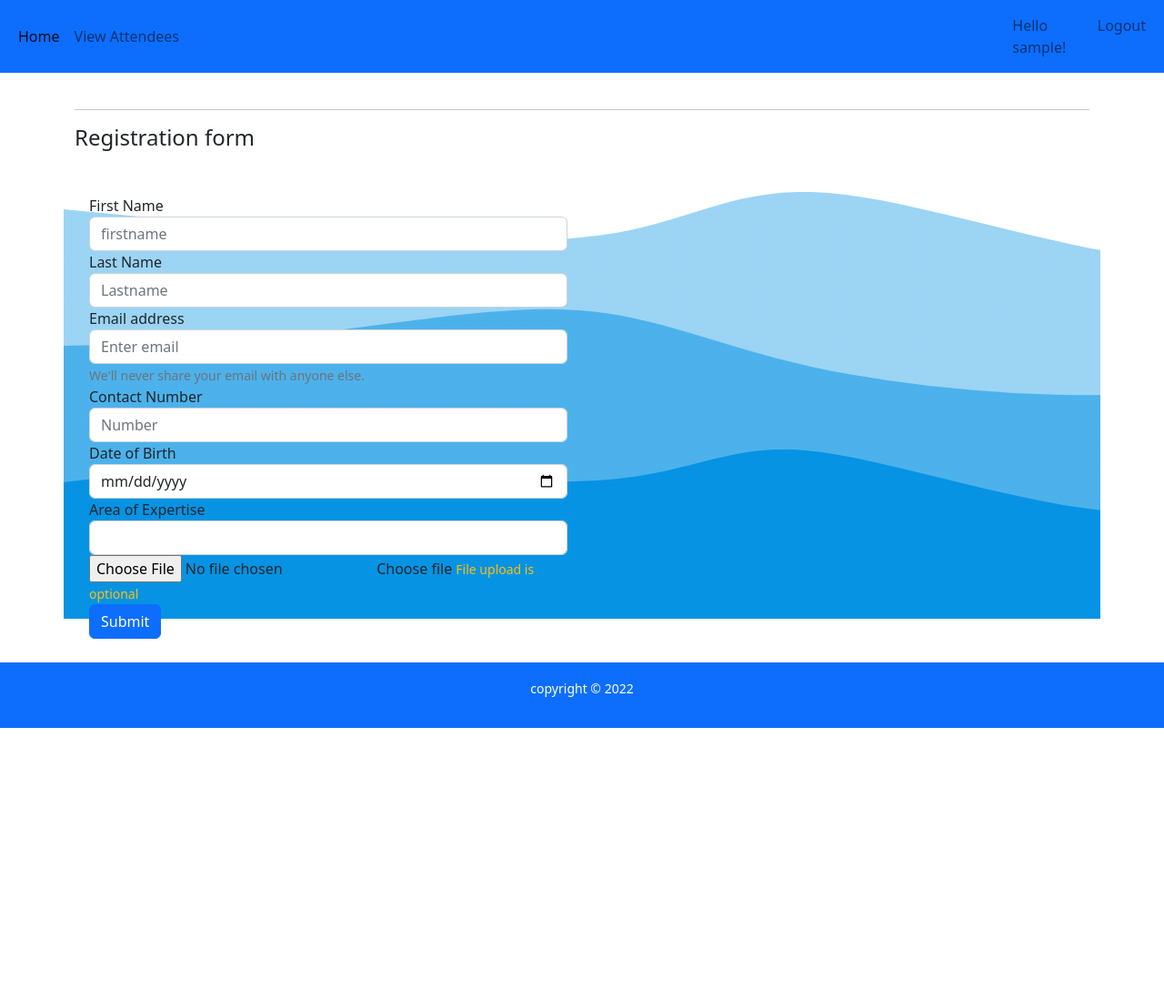
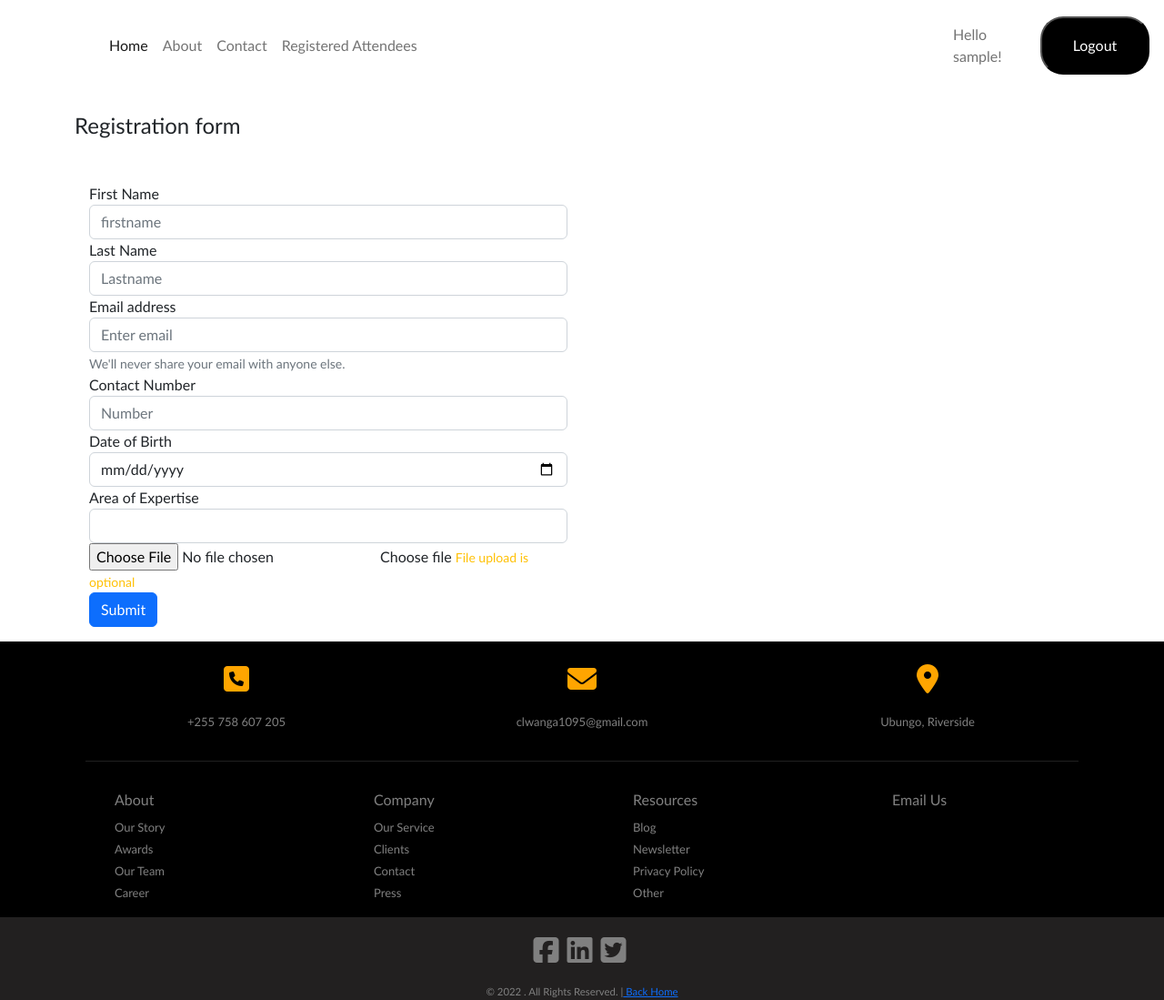
Before and after one commit to clwanga/conference_management_app, a PHP site: page /index.php in a window 1280 px wide. Shown: the whole page at 91% size. Before the commit the page ends 800 px from the top, so only its background shows below. Run offline with PHP 8.4, Linux system fonts and the light colour scheme; the visitor is signed in with stand-in values (Sample User, id 1); data that the repository does not hold is empty; some libraries are stand-ins or nearby versions.

Commit message:
enhanced the header and the footer pages

```diff
--- a/css/site.css
+++ b/css/site.css
@@ -1,3 +1,75 @@
-.container {
-    background-image: url("images/svg.png");
+* {
+  font-family: "Gill Sans", "Gill Sans MT", Calibri, "Trebuchet MS", sans-serif;
 }
+html{
+  margin: 0px;
+  padding: 0px;
+}
+nav {
+    height: 100px;
+    margin-left: 100px;
+}
+.button {
+  border-radius: 25px;
+  background-color:black;
+  margin: 0px 4px 0px 4px;
+  width: 120px;
+}
+.button a {
+  color: white;
+  font-size:medium;
+}
+.button:hover{
+  border-radius: 25px;
+  border-color: black;
+  background-color:white;
+  margin: 0px 4px 0px 4px;
+  width: 120px;
+  cursor: pointer;
+}
+.salutation {
+    width: 100px;
+}
+.pages a:hover {
+    border-bottom: 2px solid orange;
+    color: black;
+}
+.pages a {
+  font-weight:500;
+}
+.footer {
+  background-color: black;
+  color:gray;
+  margin-bottom: 0;
+  padding-top: 25px;
+}
+.col i {
+  color: orange;
+}
+.col p span {
+  font-size: small;
+}
+.col ul li a{
+  text-decoration: none;
+  font-size: small;
+  color: gray;
+}
+.col ul li {
+  list-style-type: none;
+  text-align:start;
+}
+.insideFooter{
+  background-color: rgb(34, 32, 32);
+  padding-top: 20px;
+}
+.insideFooter i {
+  padding-bottom: 20px;
+  padding-right: 5px;
+}
+.insideFooter p{
+  font-size: small;
+  margin: 0px;
+}
+.contact {
+  margin-top: 20px;
+}
--- a/includes/footer.php
+++ b/includes/footer.php
@@ -1,9 +1,88 @@
-    <div id="footer" class="p-3 bg-primary text-white fixed-bottom">
-        <p class="text-center"><small>copyright &copy; <?php echo  date('Y', time()) ?></small></p>
+</div>
+<div id="footer" class="footer">
+    <div class="container px-4 text-center">
+        <div class="row gx-5">
+            <div class="col">
+                <p><i class="fa fa-phone-square fa-2x" aria-hidden="true"></i></p>
+                <p><span>+255 758 607 205</span></p>
+            </div>
+            <div class="col">
+                <p><i class="fa fa-envelope fa-2x" aria-hidden="true"></i></p>
+                <p><span>clwanga1095@gmail.com</span></p>
+            </div>
+            <div class="col">
+                <p><i class="fa fa-map-marker fa-2x" aria-hidden="true"></i></p>
+                <p><span>Ubungo, Riverside</span></p>
+            </div>
+        </div>
+        <hr>
+    </div>
+    <div class="container px-4">
+        <div class="row gx-5">
+            <div class="col">
+                <p>
+                <ul>
+                    <li>
+                        <h6>About</h6>
+                    </li>
+                    <li><a href="">Our Story</a></li>
+                    <li><a href="">Awards</a></li>
+                    <li><a href="">Our Team</a></li>
+                    <li><a href="">Career</a></li>
+                </ul>
+                </p>
+            </div>
+            <div class="col">
+                <p>
+                <ul>
+                    <li>
+                        <h6>Company</h6>
+                    </li>
+                    <li><a href="">Our Service</a></li>
+                    <li><a href="">Clients</a></li>
+                    <li><a href="">Contact</a></li>
+                    <li><a href="">Press</a></li>
+                </ul>
+                </p>
+            </div>
+            <div class="col">
+                <p>
+                <ul>
+                    <li>
+                        <h6>Resources</h6>
+                    </li>
+                    <li><a href="">Blog</a></li>
+                    <li><a href="">Newsletter</a></li>
+                    <li><a href="">Privacy Policy</a></li>
+                    <li><a href="">Other</a></li>
+                </ul>
+                </p>
+            </div>
+            <div class="col">
+                <p>
+                <ul>
+                    <li>
+                        <h6>Email Us</h6>
+                    </li>
+                </ul>
+                </p>
+            </div>
+        </div>
     </div>
 
+    <div class="insideFooter">
+        <div>
+            <center>
+                <i class="fa fa-facebook-square fa-2x" aria-hidden="true"></i>
+                <i class="fa fa-linkedin-square fa-2x" aria-hidden="true"></i>
+                <i class="fa fa-twitter-square fa-2x" aria-hidden="true"></i>
+            </center>
+        </div>
+        <p class="text-center"><small>&copy; <?php echo  date('Y', time()) ?> . All Rights Reserved. |<a href="index.php"><span> Back Home</span></a></small></p>
     </div>
-    <script src="https://cdn.jsdelivr.net/npm/bootstrap@5.2.0/dist/js/bootstrap.bundle.min.js" integrity="sha384-A3rJD856KowSb7dwlZdYEkO39Gagi7vIsF0jrRAoQmDKKtQBHUuLZ9AsSv4jD4Xa" crossorigin="anonymous"></script>
-    </body>
 
-    </html>
+</div>
+<script src="https://cdn.jsdelivr.net/npm/bootstrap@5.2.0/dist/js/bootstrap.bundle.min.js" integrity="sha384-A3rJD856KowSb7dwlZdYEkO39Gagi7vIsF0jrRAoQmDKKtQBHUuLZ9AsSv4jD4Xa" crossorigin="anonymous"></script>
+</body>
+
+</html>
--- a/includes/header.php
+++ b/includes/header.php
@@ -11,7 +11,7 @@ include 'session.php';
 <head>
     <meta charset="utf-8">
     <meta name="viewport" content="width=device-width, initial-scale=1">
-    <title>Attendance | <?php echo $title ?></title>
+    <title>MMA | <?php echo $title ?></title>
     <link href="https://cdn.jsdelivr.net/npm/bootstrap@5.2.0/dist/css/bootstrap.min.css" rel="stylesheet" integrity="sha384-gH2yIJqKdNHPEq0n4Mqa/HGKIhSkIHeL5AyhkYV8i59U5AR6csBvApHHNl/vI1Bx" crossorigin="anonymous">
     <link rel="stylesheet" href="css/site.css">
     <script src="https://use.fontawesome.com/cc00a12483.js"></script>
@@ -19,22 +19,24 @@ include 'session.php';
 
 <body>
     <!-- beginning of navbar -->
-    <nav class="navbar navbar-expand-lg bg-primary text-white">
+    <nav class="navbar navbar-expand-lg text-white">
         <div class="container-fluid">
             <button class="navbar-toggler" type="button" data-bs-toggle="collapse" data-bs-target="#navbarSupportedContent" aria-controls="navbarSupportedContent" aria-expanded="false" aria-label="Toggle navigation">
                 <span class="navbar-toggler-icon"></span>
             </button>
             <div class="collapse navbar-collapse" id="navbarSupportedContent">
-                <div class="navbar-nav mr-auto container">
+                <div class="navbar-nav mr-auto container pages">
                     <a class="nav-item nav-link active" aria-current="page" href="index.php">Home</a>
-                    <a class="nav-item nav-link" href="viewrecords.php">View Attendees</a>
+                    <a class="nav-item nav-link" href="viewrecords.php">About</a>
+                    <a class="nav-item nav-link" href="viewrecords.php">Contact</a>
+                    <a class="nav-item nav-link" href="viewrecords.php">Registered Attendees</a>
                 </div>
                 <div class="navbar-nav ml-auto">
                     <?php if (!isset($_SESSION['user_id'])) { ?>
-                        <a class="nav-item nav-link" aria-current="page" href="loginpage.php">Login</a>
+                        <button class="button"><a class="nav-item nav-link" aria-current="page" href="loginpage.php">Login</a></button>
                     <?php } else { ?>
-                        <a class="nav-item nav-link" aria-current="page" href="#"> <span>Hello <?php echo $_SESSION['username'] . '!' ?></span></a>
-                        <a class="nav-item nav-link" aria-current="page" href="logout.php">Logout</a>
+                        <a class="nav-item nav-link salutation" aria-current="page" href="#"> <span>Hello <?php echo $_SESSION['username'] . '!' ?></span></a>
+                        <button class="button"><a class="nav-item nav-link" aria-current="page" href="logout.php">Logout</a></button>
                     <?php } ?>
                 </div>
             </div>
--- a/index.php
+++ b/index.php
@@ -6,7 +6,6 @@ require_once 'db/connection.php';
 $result = $crud->getSpecialities();
 ?>
 <br>
-<hr>
 <h4>Registration form</h4>
 <br>
 <!-- start -->
```
